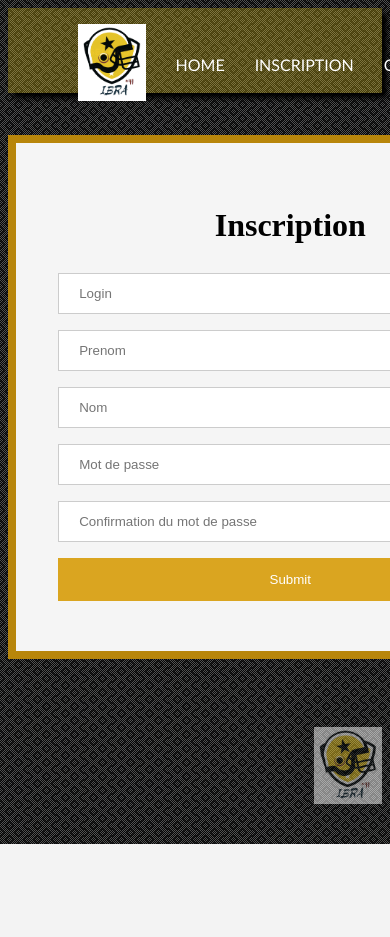
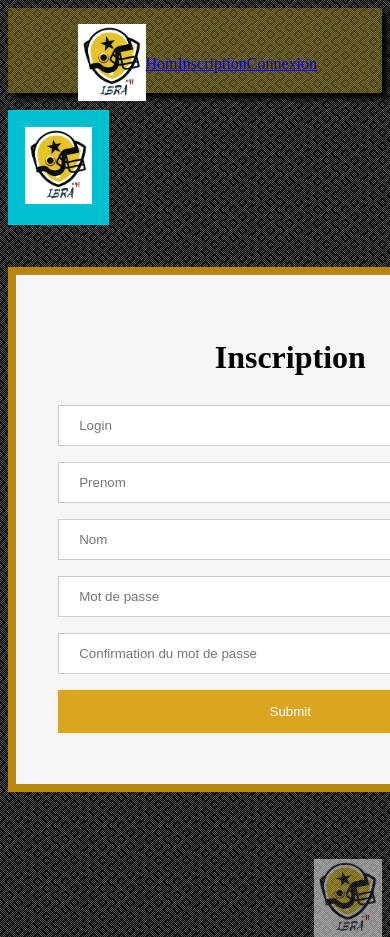
Before and after one commit to ifanl-ibrahim/module-connexion, a PHP site: page /inscription.php in a window 390 px wide; the page is wider, and only the part inside the window is pictured. Before the commit the page ends 844 px from the top of that part, so only its background shows below. Run offline with PHP 8.4, Linux system fonts and the light colour scheme.

Commit message:
ajout de responsive

```diff
--- a/inscription.php
+++ b/inscription.php
@@ -15,11 +15,21 @@
     <nav>
         <ul>
             <li><a><img id="logo-navbar" src="./images/logoibra.png"></a></li>
-            <li><a href="./index.php">Home</a></li>
-            <li><a href="./inscription.php">Inscription</a></li>
-            <li><a href="./connexion.php">Connexion</a></li>
+                <a href="./index.php">Hom</a>
+                <a href="./inscription.php">Inscription</a>
+                <a href="./connexion.php">Connexion</a>
         </ul>
     </nav>
+
+    <div class="drop">
+            <!-- menu mobil  -->
+            <button class="dropbutton"><img id="logo-navbar" src="./images/logoibra.png"></button>
+            <div class="container-button">
+                <a href="./index.php">Hom</a>
+                <a href="./inscription.php">Inscription</a>
+                <a href="./connexion.php">Connexion</a>
+            </div>
+        </div>
 </header>
 
 <main>
@@ -49,12 +59,12 @@
             $verif_suite = mysqli_query($connexion, $verif);
 
 
-            if(!empty($login) && !empty($prenom) && !empty($nom) && !empty($password) && !empty($confirm)){
-                if(mysqli_num_rows($verif_suite) == 0){
-                    if($password == $confirm){
-                        $query = "INSERT INTO utilisateurs (login, prenom, nom, password) VALUES ('$login', '$prenom', '$nom', '$password')";
+            if(!empty($login) && !empty($prenom) && !empty($nom) && !empty($password) && !empty($confirm)) {
+                if(mysqli_num_rows($verif_suite) == 0){  //calcule et verifie dans la base de donnée
+                    if($password == $confirm) {
+                        $query = "INSERT INTO utilisateurs (login, prenom, nom, password) VALUES ('$login', '$prenom', '$nom', '$password')"; //ajoute les info dans la base de donnée
                         mysqli_query($connexion, $query);
-                        header("Location:connexion.php");
+                        header("Location:connexion.php"); //redigire vers la page connexion
                     }
                     else echo $erreur = '<p id="erreur">Les mots de passe ne sont pas identiques.</p>';
                 }
--- a/module.css
+++ b/module.css
@@ -144,3 +144,63 @@ footer img{
     margin-top: 5vh;}
 
 /*** titre ***/
+
+/*** mobil ***/
+@media screen and (min-width: 812px) {
+
+.drop {
+    display: none;}
+}
+
+@media screen and (max-width: 813px) {
+
+/* acceuil */
+main img{
+    height: 40vh;}
+
+/* menu */
+.nav {
+    display: none;}
+
+.dropbutton {
+  background-color: rgba(0, 191, 206, 1);
+  /* opacity: 0.9;
+  color: white; */
+  padding: 2vh;
+  font-size: 16px;
+  border: none;
+  cursor: pointer;
+  position: relative;
+  margin-top: 2vh;}
+
+  .dropbutton:hover{
+    float: right;
+}
+.drop {
+  position: relative;
+  display: inline-block;}
+
+.drop:hover > .dropbutton {
+  width: 93vw;}
+
+.drop a {
+  /* color: white; */
+  padding: 12px 16px;
+  text-decoration: none;
+  display: block;}
+
+.container-button {
+  display: none;
+  /* position: relative;
+  background-color: rgba(0, 191, 206, 1);
+  opacity: 0.9; */
+  min-width: 218px;
+  box-shadow: 0px 8px 16px 0px rgba(0, 191, 206,1);
+  z-index: 1;
+  /* margin-left: -1%; */
+  width: 50vw;}
+
+.drop:hover .container-button {
+  display: block;
+  width: 93vw;}
+}
--- a/moduleconnexion.sql
+++ b/moduleconnexion.sql
@@ -3,7 +3,7 @@
 -- https://www.phpmyadmin.net/
 --
 -- Hôte : 127.0.0.1:3306
--- Généré le : mar. 23 nov. 2021 à 10:55
+-- Généré le : mar. 23 nov. 2021 à 17:58
 -- Version du serveur :  5.7.31
 -- Version de PHP : 7.3.21
 
@@ -35,7 +35,7 @@ CREATE TABLE IF NOT EXISTS `utilisateurs` (
   `nom` varchar(255) NOT NULL,
   `password` varchar(255) NOT NULL,
   PRIMARY KEY (`id`)
-) ENGINE=MyISAM AUTO_INCREMENT=4 DEFAULT CHARSET=utf8;
+) ENGINE=MyISAM AUTO_INCREMENT=5 DEFAULT CHARSET=utf8;
 
 --
 -- Déchargement des données de la table `utilisateurs`
@@ -43,6 +43,7 @@ CREATE TABLE IF NOT EXISTS `utilisateurs` (
 
 INSERT INTO `utilisateurs` (`id`, `login`, `prenom`, `nom`, `password`) VALUES
 (1, 'admin', 'admin', 'admin', 'admin'),
+(4, 'mehdinou', 'mehdi', 'idriss', 'mehdi'),
 (3, 'luxor', 'bass', 'sataf', 'bassem');
 COMMIT;
 
```
Also changed, not shown: admin.php (+10 -0 lines), connexion.php (+10 -0 lines), index.php (+12 -1 lines), profil.php (+25 -4 lines).
